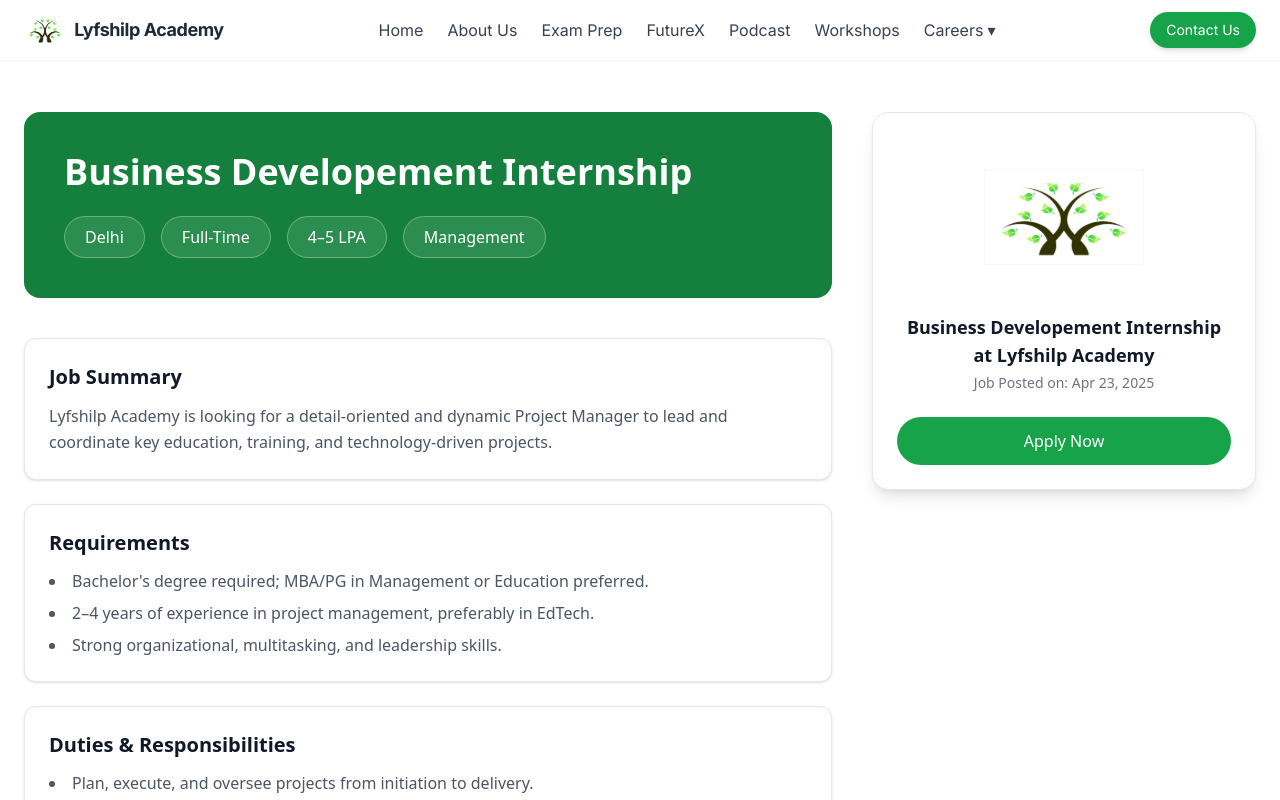
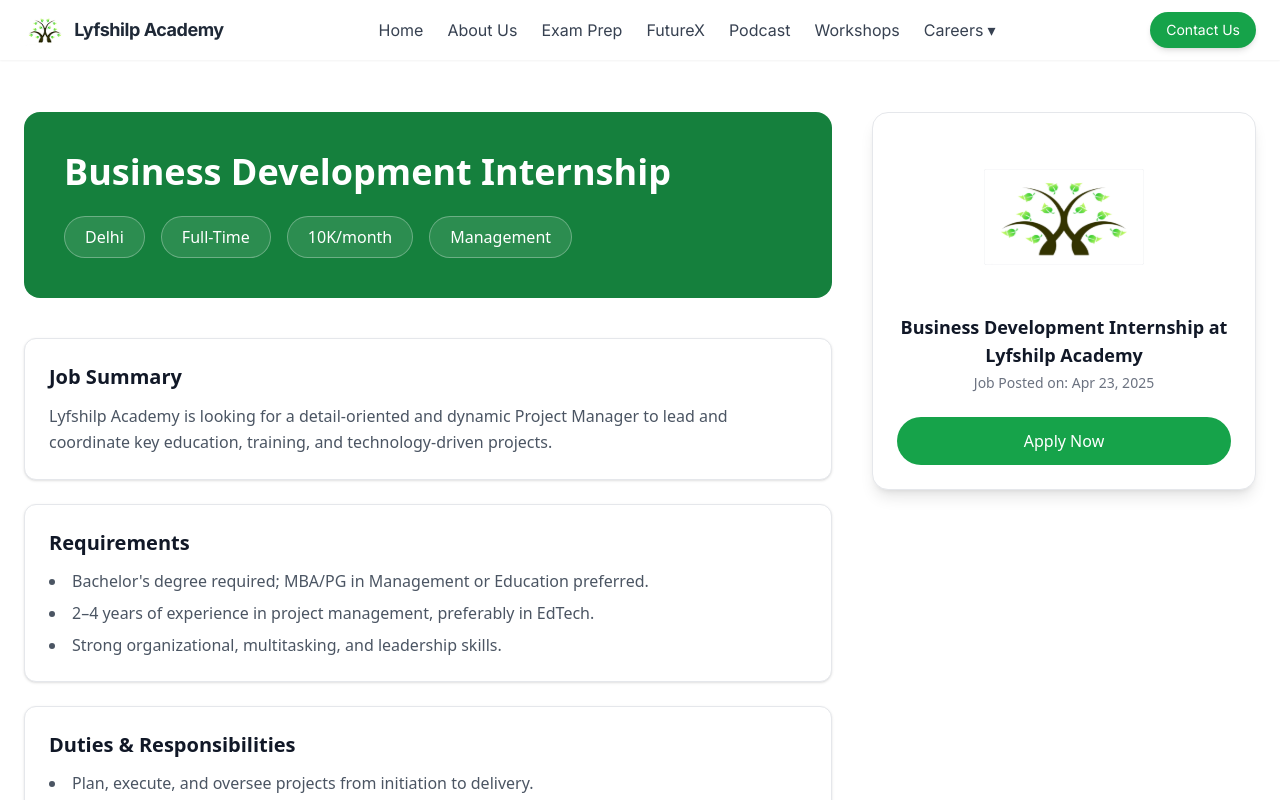
Before and after one commit to Agility-AI-Pvt-Ltd/lyfshilp, a React (Vite) app in the folder lyfshilp-frontend/: page /career/frontend in a window 1280 px wide. Shown: the top 800 px of the page. Built offline with nearby package versions, Linux system fonts and the light colour scheme.

Commit message:
change in frontend Testinomial and change intern stipend

```diff
--- a/lyfshilp-frontend/src/ComponentCLAT/Thirdsection.jsx
+++ b/lyfshilp-frontend/src/ComponentCLAT/Thirdsection.jsx
@@ -1,7 +1,7 @@
 import { useState, useEffect } from "react";
 import AadyaImg from "../assets/CLatCimg/Aadya.png";
 import AryanshiImg from "../assets/CLatCimg/Aryanshi.png";
-import ChhaviImg from "../assets/CLatCimg/Chhavi.png";
+import LavanyaImg from "../assets/CLatCimg/Lavanya.png";
 
 export default function Testimonials() {
   const testimonials = [
@@ -16,9 +16,9 @@
       img: AryanshiImg,
     },
     {
-      text: "I joined Lyfshilp Academy for their 2-year CLAT course, and honestly, it turned out to be a great decision. The teachers are really supportive and know how to make even tough concepts easy to understand. Their doubt sessions, mocks, and guidance throughout the preparation kept me consistent and confident. The study material is well-structured, and the regular tests helped me track my progress clearly.!",
-      name: "Chhavi Choudhary",
-      img: ChhaviImg,
+      text: "The experience till yet has been really good. The teachers are really passionate towards their subject, they motivate their students and help them when required. Lyfshilp Academy is really beneficial and fruitful",
+      name: "Lavanya",
+      img: LavanyaImg,
     },
   ];
 
--- a/lyfshilp-frontend/src/componentInternships/Internshipcareer.jsx
+++ b/lyfshilp-frontend/src/componentInternships/Internshipcareer.jsx
@@ -5,7 +5,7 @@
 
 // Example jobs array (can be fetched from API later)
 const jobs = [
-  { title: "Business Developement Internship", link: "/career/frontend" },
+  { title: "Business Development Internship", link: "/career/frontend" },
   { title: "UI/UX Designer Internship", link: "/career/ui-ux" },
   { title: "Marketing Internship", link: "/career/marketing" },
 ];
--- a/lyfshilp-frontend/src/pages/Careers.jsx
+++ b/lyfshilp-frontend/src/pages/Careers.jsx
@@ -9,8 +9,8 @@
 
 export default function Careers() {
   const jobs = [
-    { title: "Business Developement Executive", link: "/career/job1" },
-    { title: "Business Developement Manager", link: "/career/job2" },
+    { title: "Business Development Executive", link: "/career/job1" },
+    { title: "Business Development Manager", link: "/career/job2" },
     { title: "Quant & Logical Reasoning Faculty", link: "/career/job3" },
     { title: "English Faculty", link: "/career/job4" },
   ];
--- a/lyfshilp-frontend/src/pages/Intern1.jsx
+++ b/lyfshilp-frontend/src/pages/Intern1.jsx
@@ -6,10 +6,10 @@
 const jobs = [
   {
     id: 1,
-    title: "Business Developement Internship",
+    title: "Business Development Internship",
     location: "Delhi",
     mode: "Full-Time",
-    salary: "4–5 LPA",
+    stipend: "10K/month",
     category: "Management",
     postedOn: "Apr 23, 2025",
     summary: `Lyfshilp Academy is looking for a detail-oriented and dynamic Project Manager
@@ -36,7 +36,7 @@
     title: "UI/UX designer Internship",
     location: "Ghaziabad",
     mode: "Full-Time",
-    salary: "3–4 LPA",
+    stipend: "10K/month",
     category: "Sales",
     postedOn: "May 1, 2025",
     summary: `We are looking for a BDE to expand Lyfshilp Academy’s footprint
@@ -176,7 +176,7 @@
           <div className="bg-green-700 text-white rounded-2xl p-10 relative overflow-hidden">
             <h1 className="text-3xl md:text-4xl font-bold">{job.title}</h1>
             <div className="flex flex-wrap gap-4 mt-6">
-              {[job.location, job.mode, job.salary, job.category].map((tag, i) => (
+              {[job.location, job.mode, job.stipend, job.category].map((tag, i) => (
                 <span
                   key={i}
                   className="px-5 py-2 rounded-full bg-white/10 border border-white/30 text-white font-medium"
--- a/lyfshilp-frontend/src/pages/Intern2.jsx
+++ b/lyfshilp-frontend/src/pages/Intern2.jsx
@@ -9,7 +9,7 @@
     title: "UI/UX Designer Internship",
     location: "Delhi",
     mode: "Full-Time",
-    salary: "4–5 LPA",
+    stipend: "10K/month",
     category: "Management",
     postedOn: "Apr 23, 2025",
     summary: `Lyfshilp Academy is looking for a detail-oriented and dynamic Project Manager
@@ -36,7 +36,7 @@
     title: "Graphic Designer & Video Editor Internship",
     location: "Ghaziabad",
     mode: "Full-Time",
-    salary: "3–4 LPA",
+    stipend: "10K/month",
     category: "Sales",
     postedOn: "May 1, 2025",
     summary: `We are looking for a BDE to expand Lyfshilp Academy’s footprint
@@ -176,7 +176,7 @@
           <div className="bg-green-700 text-white rounded-2xl p-10 relative overflow-hidden">
             <h1 className="text-3xl md:text-4xl font-bold">{job.title}</h1>
             <div className="flex flex-wrap gap-4 mt-6">
-              {[job.location, job.mode, job.salary, job.category].map((tag, i) => (
+              {[job.location, job.mode, job.stipend, job.category].map((tag, i) => (
                 <span
                   key={i}
                   className="px-5 py-2 rounded-full bg-white/10 border border-white/30 text-white font-medium"
--- a/lyfshilp-frontend/src/pages/Intern3.jsx
+++ b/lyfshilp-frontend/src/pages/Intern3.jsx
@@ -9,7 +9,7 @@
     title: "Graphic Designer & Video Editor Internship",
     location: "Delhi",
     mode: "Full-Time",
-    salary: "4–5 LPA",
+    stipend: "10K/month",
     category: "Management",
     postedOn: "Apr 23, 2025",
     summary: `Lyfshilp Academy is looking for a detail-oriented and dynamic Project Manager
@@ -36,7 +36,7 @@
     title: "Business Development Internship",
     location: "Ghaziabad",
     mode: "Full-Time",
-    salary: "3–4 LPA",
+    stipend: "10K/month",
     category: "Sales",
     postedOn: "May 1, 2025",
     summary: `We are looking for a BDE to expand Lyfshilp Academy’s footprint
@@ -175,7 +175,7 @@
           <div className="bg-green-700 text-white rounded-2xl p-10 relative overflow-hidden">
             <h1 className="text-3xl md:text-4xl font-bold">{job.title}</h1>
             <div className="flex flex-wrap gap-4 mt-6">
-              {[job.location, job.mode, job.salary, job.category].map((tag, i) => (
+              {[job.location, job.mode, job.stipend, job.category].map((tag, i) => (
                 <span
                   key={i}
                   className="px-5 py-2 rounded-full bg-white/10 border border-white/30 text-white font-medium"
--- a/lyfshilp-frontend/src/pages/Job1.jsx
+++ b/lyfshilp-frontend/src/pages/Job1.jsx
@@ -7,7 +7,7 @@
 const jobs = [
   {
     id: 1,
-    title: "Business Developement Executive",
+    title: "Business Development Executive",
     location: "Delhi",
     mode: "Full-Time",
     salary: "4–5 LPA",
--- a/lyfshilp-frontend/src/pages/Job2.jsx
+++ b/lyfshilp-frontend/src/pages/Job2.jsx
@@ -7,13 +7,13 @@
 const jobs = [
   {
     id: 1,
-    title: "Business Developement Manager",
+    title: "Business Development Manager",
     location: "Delhi",
     mode: "Full-Time",
     salary: "4–5 LPA",
     category: "Management",
     postedOn: "Apr 23, 2025",
-    summary: `Lyfshilp Academy is looking for a detail-oriented and dynamic Business Developement Manager
+    summary: `Lyfshilp Academy is looking for a detail-oriented and dynamic Business Development Manager
     to lead and coordinate key education, training, and technology-driven projects.`,
     requirements: [
       "Bachelor's degree required; MBA/PG in Management or Education preferred.",
```
Also changed, not shown: lyfshilp-frontend/src/assets/ClatCimg/Chhavi.png (deleted), lyfshilp-frontend/src/assets/ClatCimg/Lavanya.png (added).
